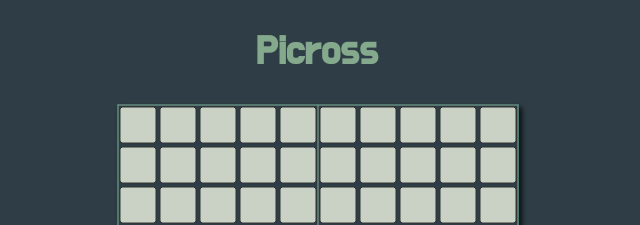
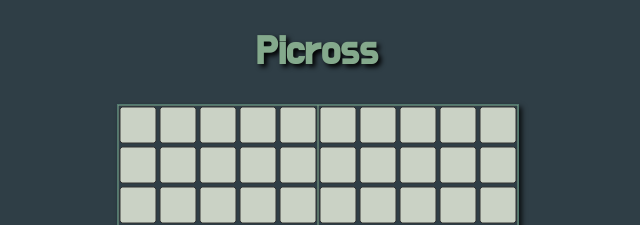
Before and after one commit to BillPepper/Picross, a plain HTML site: page index.html in a window 1280 px wide. Shown: the top 225 px of the page, 323-963 px from the left. Drawn offline with Linux system fonts and the light colour scheme.

Commit message:
add text-shadow

```diff
--- a/style.css
+++ b/style.css
@@ -17,6 +17,7 @@ body {
 h1 {
   text-align: center;
   font-size: 40px;
+  text-shadow: 3px 3px 5px #000;
 }
 #game {
   display: grid;
```
